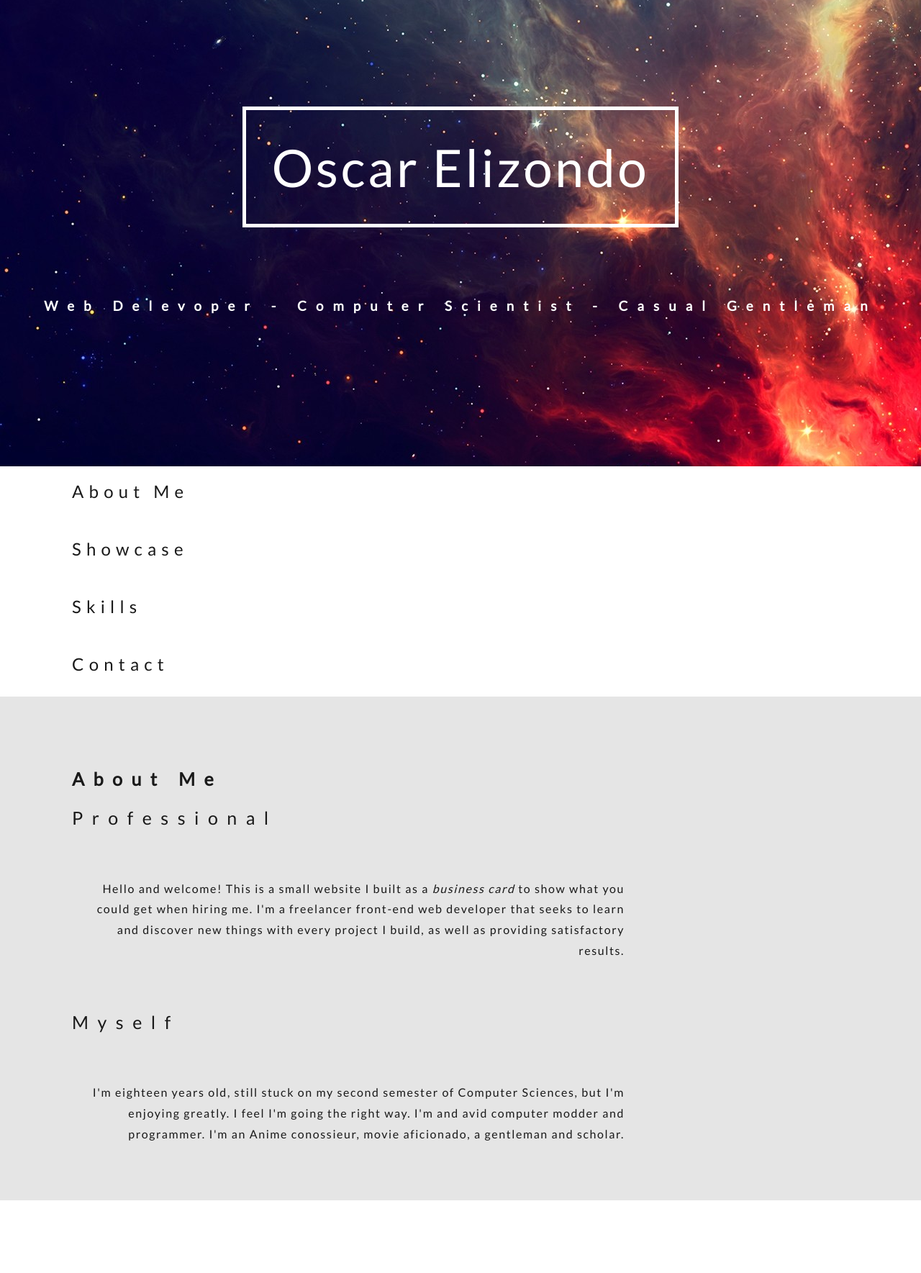
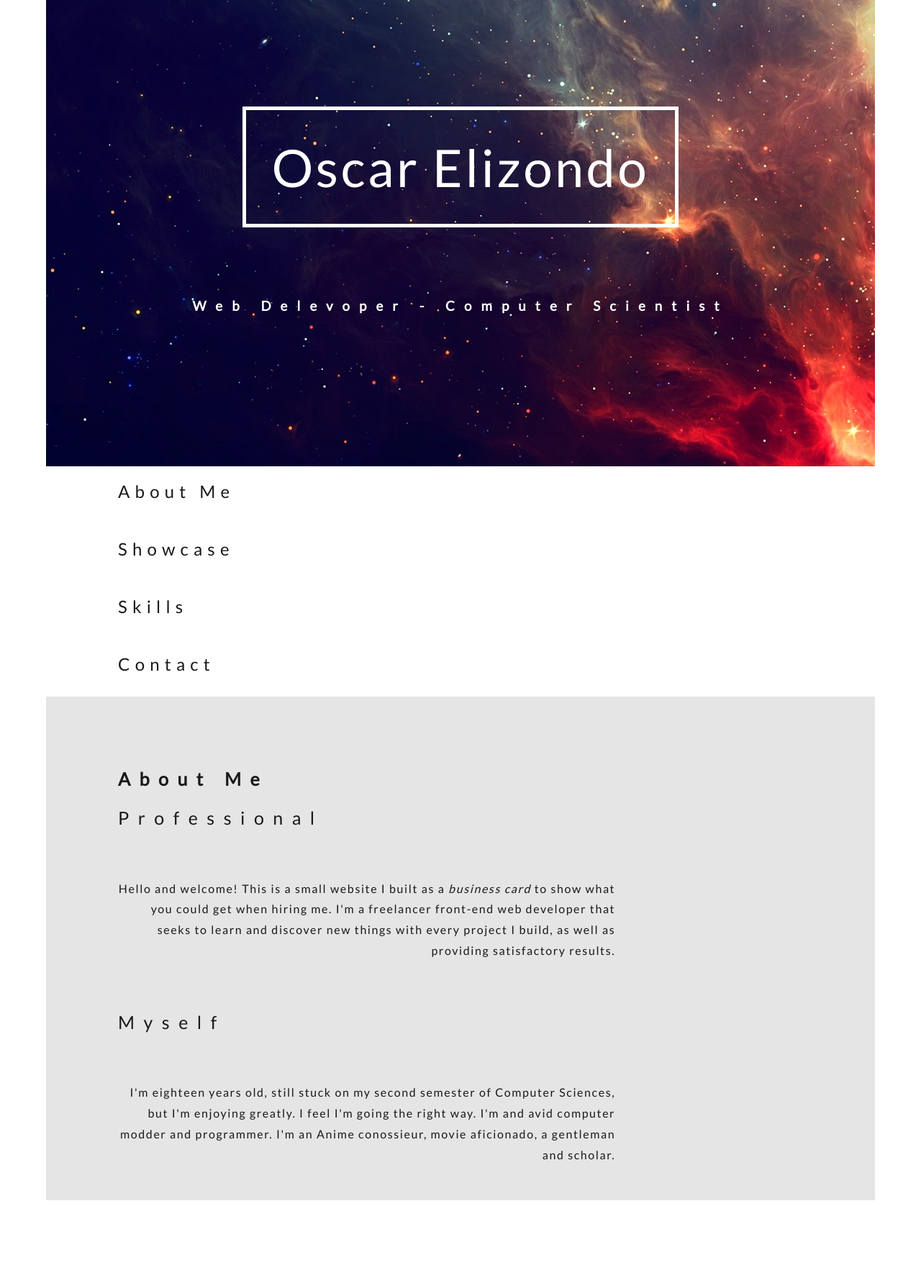
Before and after one commit to oelizondo/ArtistTemplate, a PHP site: page / in a window 1280 px wide. Shown: the top 1769 px of the page at 72% size. Run offline with PHP 8.4, Linux system fonts and the light colour scheme.

Commit message:
paddingggg

```diff
--- a/index.html
+++ b/index.html
@@ -9,7 +9,7 @@
 <body>
 	<header id="header">
 		<h1 class="name"><span>Oscar Elizondo</span></h1>
-		<h3 class="desc">Web Delevoper - Computer Scientist - Casual Gentleman</h3>
+		<h3 class="desc">Web Delevoper - Computer Scientist</h3>
 	</header>
 
 	<div id="container">
--- a/style.css
+++ b/style.css
@@ -1,4 +1,6 @@
 body {
+  padding-right: 5%;
+  padding-left: 5%;
   margin-top: -100px;
   margin-bottomg: 0px;
   margin-left: 0px;
--- a/style.sass
+++ b/style.sass
@@ -1,4 +1,6 @@
 body
+	padding-left: 5%
+	padding-right: 5%
 	margin-top: -100px
 	margin-bottomg: 0px
 	margin-left: 0px
```
